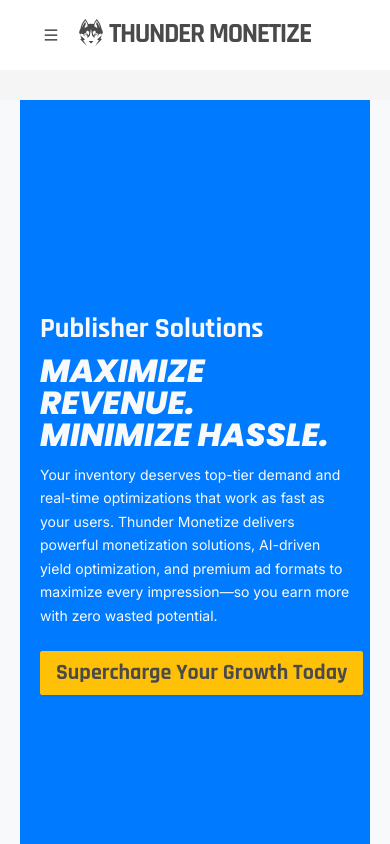
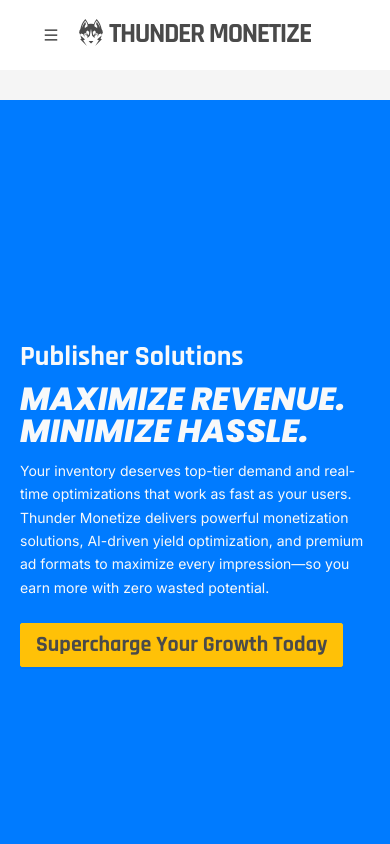
Before and after one commit to jwong65/vite-react-site, a React (Vite) app: page /publisher in a window 390 px wide. Shown: the top 844 px of the page. Built offline with nearby package versions, Linux system fonts and the light colour scheme.

Commit message:
Removed margins and padding around hero-container

```diff
--- a/src/pages/publisher.css
+++ b/src/pages/publisher.css
@@ -427,6 +427,9 @@
 @media (max-width: 480px){
     .publisher-page-wrapper{
         padding: 0;
+        margin: 0;
+        width: 100%;
+        max-width: 100%;
     }
     .publisher-text-overlay-2{
         width: 100%;
@@ -442,12 +445,13 @@
         display: none;
     }
     .publisher-hero-section-wrapper{
-        width: 100%;
+        width: 100vw;
         background-color: #007BFF;
-        margin-left: 0;
-        margin-right: 0;
         min-height: 780px;
         position: relative;
+        margin-left: -50vw;
+        margin-right: -50vw;
+        padding: 0;
         justify-content: center;
         margin-bottom: 35px;
     }
```
